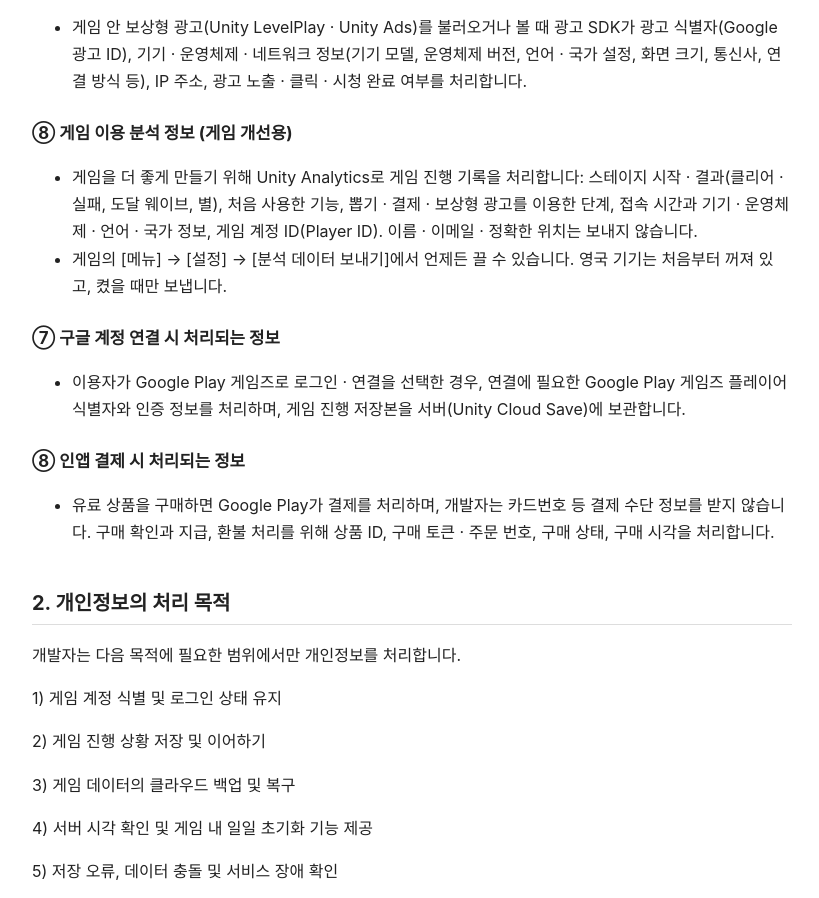
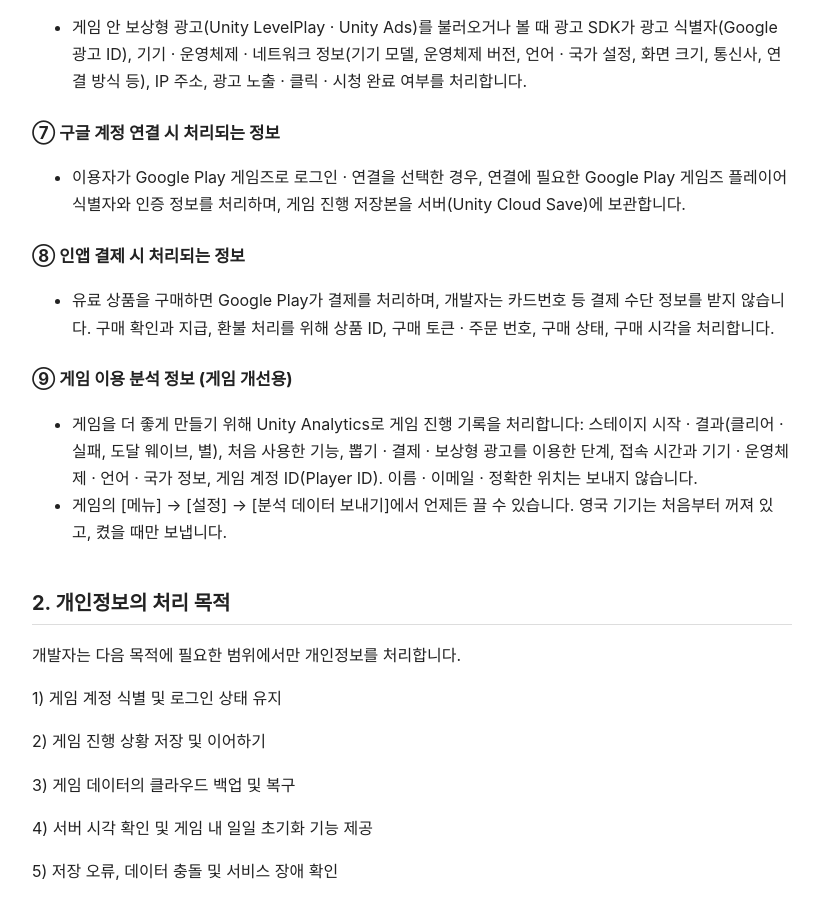
Before and after one commit to huiyeol93-del/huiyeol93-del.github.io, a plain HTML site: page privacy.html in a window 1280 px wide. Shown: the part 1742-2640 px from the top of the page, without its empty margins (228-1047 px from the left). Drawn offline with Linux system fonts and the light colour scheme.

Commit message:
개인정보처리방침: 분석 항목 번호 정리 (⑨)

```diff
--- a/privacy.html
+++ b/privacy.html
@@ -49,11 +49,6 @@ a{color:#3b5bdb}footer{margin-top:3em;color:#888;font-size:.9em}</style></head><
 <ul>
 <li>게임 안 보상형 광고(Unity LevelPlay · Unity Ads)를 불러오거나 볼 때 광고 SDK가 광고 식별자(Google 광고 ID), 기기 · 운영체제 · 네트워크 정보(기기 모델, 운영체제 버전, 언어 · 국가 설정, 화면 크기, 통신사, 연결 방식 등), IP 주소, 광고 노출 · 클릭 · 시청 완료 여부를 처리합니다.</li>
 </ul>
-<h3>⑧ 게임 이용 분석 정보 (게임 개선용)</h3>
-<ul>
-<li>게임을 더 좋게 만들기 위해 Unity Analytics로 게임 진행 기록을 처리합니다: 스테이지 시작 · 결과(클리어 · 실패, 도달 웨이브, 별), 처음 사용한 기능, 뽑기 · 결제 · 보상형 광고를 이용한 단계, 접속 시간과 기기 · 운영체제 · 언어 · 국가 정보, 게임 계정 ID(Player ID). 이름 · 이메일 · 정확한 위치는 보내지 않습니다.</li>
-<li>게임의 [메뉴] → [설정] → [분석 데이터 보내기]에서 언제든 끌 수 있습니다. 영국 기기는 처음부터 꺼져 있고, 켰을 때만 보냅니다.</li>
-</ul>
 <h3>⑦ 구글 계정 연결 시 처리되는 정보</h3>
 <ul>
 <li>이용자가 Google Play 게임즈로 로그인 · 연결을 선택한 경우, 연결에 필요한 Google Play 게임즈 플레이어 식별자와 인증 정보를 처리하며, 게임 진행 저장본을 서버(Unity Cloud Save)에 보관합니다.</li>
@@ -61,6 +56,11 @@ a{color:#3b5bdb}footer{margin-top:3em;color:#888;font-size:.9em}</style></head><
 <h3>⑧ 인앱 결제 시 처리되는 정보</h3>
 <ul>
 <li>유료 상품을 구매하면 Google Play가 결제를 처리하며, 개발자는 카드번호 등 결제 수단 정보를 받지 않습니다. 구매 확인과 지급, 환불 처리를 위해 상품 ID, 구매 토큰 · 주문 번호, 구매 상태, 구매 시각을 처리합니다.</li>
+</ul>
+<h3>⑨ 게임 이용 분석 정보 (게임 개선용)</h3>
+<ul>
+<li>게임을 더 좋게 만들기 위해 Unity Analytics로 게임 진행 기록을 처리합니다: 스테이지 시작 · 결과(클리어 · 실패, 도달 웨이브, 별), 처음 사용한 기능, 뽑기 · 결제 · 보상형 광고를 이용한 단계, 접속 시간과 기기 · 운영체제 · 언어 · 국가 정보, 게임 계정 ID(Player ID). 이름 · 이메일 · 정확한 위치는 보내지 않습니다.</li>
+<li>게임의 [메뉴] → [설정] → [분석 데이터 보내기]에서 언제든 끌 수 있습니다. 영국 기기는 처음부터 꺼져 있고, 켰을 때만 보냅니다.</li>
 </ul>
 <h2>2. 개인정보의 처리 목적</h2>
 <p>개발자는 다음 목적에 필요한 범위에서만 개인정보를 처리합니다.</p>
```
